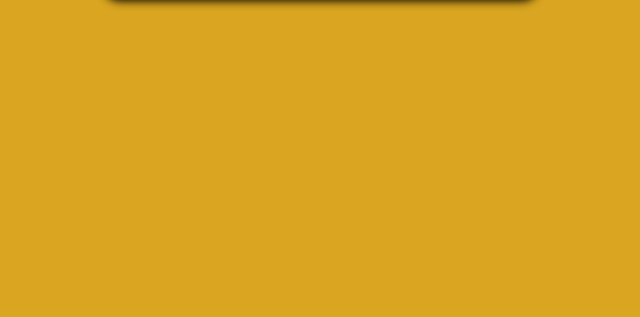
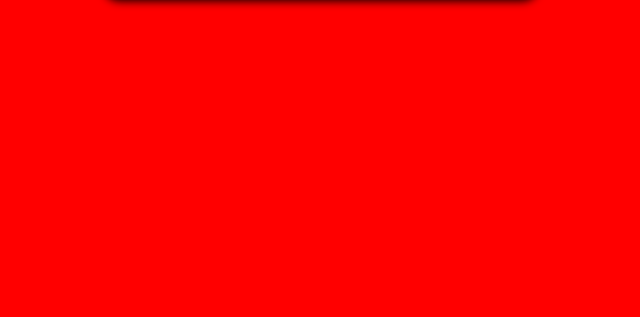
Before and after one commit to agusschniepp/practicas, a website: page public/index.html in a window 1280 px wide. Shown: the part 483-800 px from the top of the page, without its empty margins (321-961 px from the left). Drawn offline with Linux system fonts and the light colour scheme.

Commit message:
Prueba de commit desde la interfaz de github

```diff
--- a/public/style.css
+++ b/public/style.css
@@ -1,5 +1,5 @@
 body {
-    background-color: goldenrod;
+    background-color: red;
     text-align: center;
     color: #fff;
     margin: 0;
```
